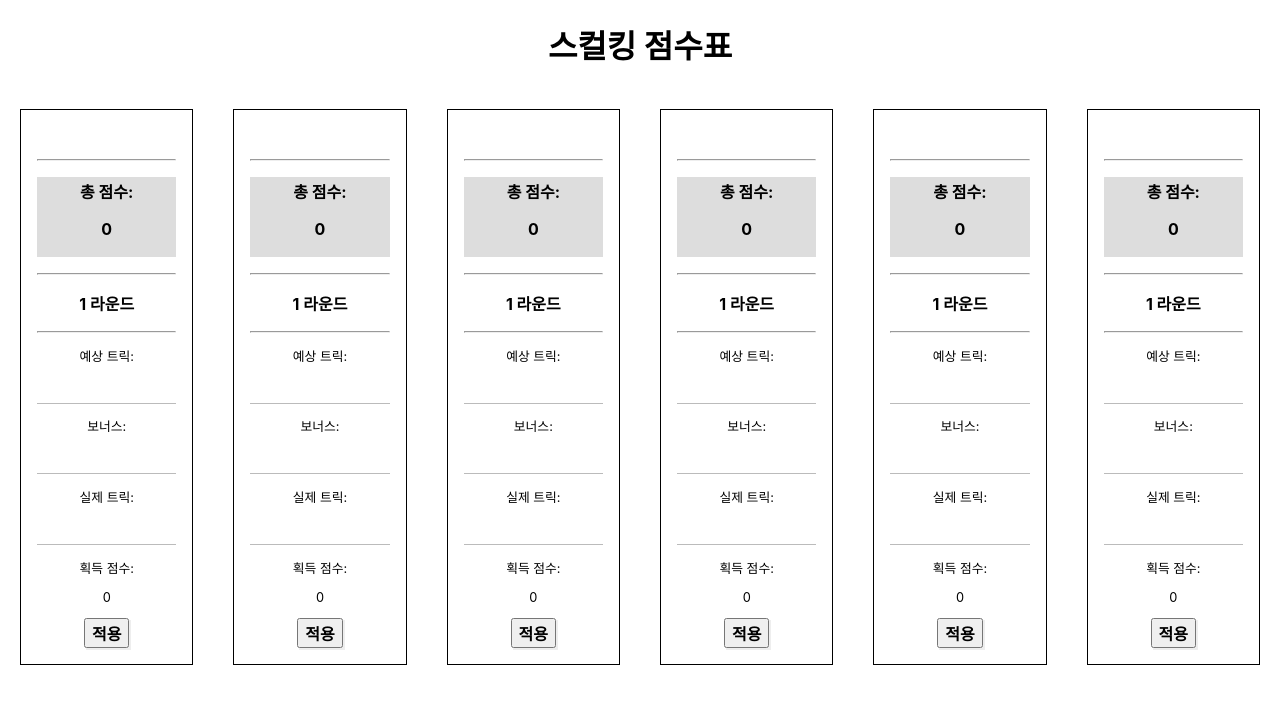
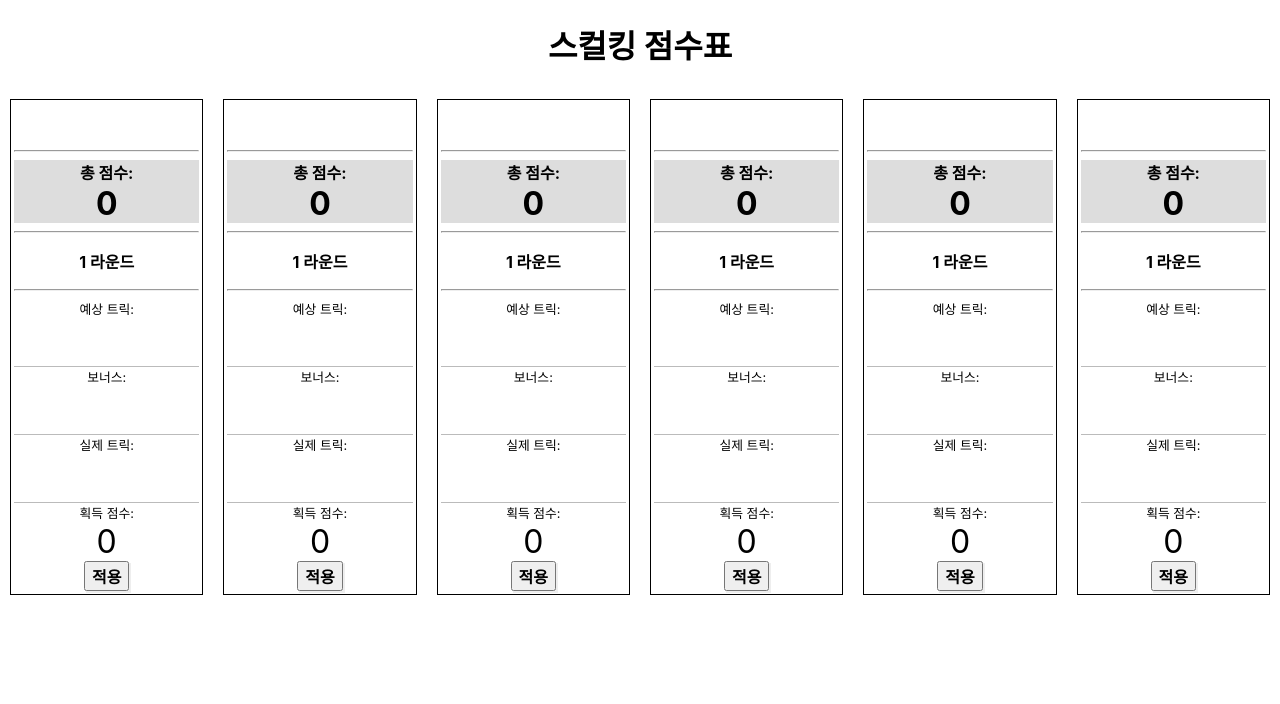
Before and after one commit to isaacdigs/skullking, a React (Create React App) app: page / in a window 1280 px wide. Shown: the top 704 px of the page. Built offline with nearby package versions, Linux system fonts and the light colour scheme.

Commit message:
initial feedback

```diff
--- a/src/App.css
+++ b/src/App.css
@@ -1,6 +1,7 @@
 .appTitle {
   text-align: center;
 }
+
 
 .ScoreBoard {
   display: flex;
@@ -20,9 +21,10 @@
 }
 .menu-item {
   cursor: pointer;
-  padding: 5px;
+  padding: 10px 5px;
   height: 28px;
   border-bottom: 1px solid rgb(187, 187, 187);
+  font-size: 2.5em;
 }
 .menu-item:hover {
   color: #2980b9;
--- a/src/Player/Player.js
+++ b/src/Player/Player.js
@@ -6,8 +6,8 @@ export default function Player() {
   // the style object
   const style = {
     textAlign: "center",
-    padding: "16px",
-    margin: "20px",
+    padding: "3px",
+    margin: "10px",
     border: "1px solid black",
   }
 
@@ -21,7 +21,7 @@ export default function Player() {
   if (currentTrickGuess !== 0 && currentTrickGuess === tricksWon) {
     currentScore = currentTrickGuess * 20 + currentBonus;
   } else if (currentTrickGuess === 0 && currentTrickGuess === tricksWon) {
-    currentScore = currentRound * 10
+    currentScore = currentRound * 10 + currentBonus;
   } else if (currentTrickGuess === 0 && currentTrickGuess !== tricksWon) {
     currentScore = -(currentRound * 10)
   } else if (currentTrickGuess !== 0 && currentTrickGuess !== tricksWon) {
@@ -47,13 +47,13 @@ export default function Player() {
 
   return (
     <div style={style}>
-      <input type="text" style={{fontWeight: "bold", textAlign: "center", fontSize: "20px", border: "none", width: "90%"}}></input>
+      <input type="text" style={{fontWeight: "bold", textAlign: "center", fontSize: "2em", border: "none", width: "90%"}}></input>
       <hr />
-      <p style={{fontWeight: "bold", backgroundColor: "#ddd", padding: "2px", fontSize: "1em"}}>총 점수: <p>{totalScore}</p></p>
+      <p style={{fontWeight: "bold", backgroundColor: "#ddd", fontSize: "1em", margin: "0"}}>총 점수: <p style={{fontSize:"2em", margin: "0"}}>{totalScore}</p></p>
       <hr />
       <p style={{fontWeight: "bold"}}> {currentRound} {currentRound !== "끝" ? "라운드" : null} </p>
       <hr />
-      <p style={{fontSize: "0.8em"}}>예상 트릭:
+      <p style={{fontSize: "0.8em", margin: "0"}}>예상 트릭:
         <Popup
           trigger={<div className="menu-item"> {currentTrickGuess} </div>}
           position="bottom"
@@ -80,7 +80,7 @@ export default function Player() {
           </div>
         </Popup>
       </p>
-      <p style={{fontSize: "0.8em"}}>보너스:
+      <p style={{fontSize: "0.8em", margin: "0"}}>보너스:
         <Popup
           trigger={<div className="menu-item"> {currentBonus} </div>}
           position="bottom"
@@ -93,6 +93,8 @@ export default function Player() {
         >
 
           <div className="menu">
+          <div className="menu-item" onClick={() => setCurrentBonus( -10 )}>-20</div>
+            <div className="menu-item" onClick={() => setCurrentBonus( -10 )}>-10</div>
             <div className="menu-item" onClick={() => setCurrentBonus( 0 )}>0</div>
             <div className="menu-item" onClick={() => setCurrentBonus( 10 )}>10</div>
             <div className="menu-item" onClick={() => setCurrentBonus( 20 )}>20</div>
@@ -104,10 +106,12 @@ export default function Player() {
             <div className="menu-item" onClick={() => setCurrentBonus( 80 )}>80</div>
             <div className="menu-item" onClick={() => setCurrentBonus( 90 )}>90</div>
             <div className="menu-item" onClick={() => setCurrentBonus( 100 )}>100</div>
+            <div className="menu-item" onClick={() => setCurrentBonus( 110 )}>110</div>
+            <div className="menu-item" onClick={() => setCurrentBonus( 120 )}>120</div>
           </div>
         </Popup>
       </p>
-      <p style={{fontSize: "0.8em"}}>실제 트릭:
+      <p style={{fontSize: "0.8em", margin: "0"}}>실제 트릭:
         <Popup
           trigger={<div className="menu-item"> {tricksWon} </div>}
           position="bottom"
@@ -133,8 +137,8 @@ export default function Player() {
           </div>
         </Popup>
       </p>
-      <p style={{fontSize: "0.8em"}}>획득 점수:
-        <p>{currentScore}</p>
+      <p style={{fontSize: "0.8em", margin: "0"}}>획득 점수:
+        <p style={{fontSize: "2.5em", margin: "0"}}>{currentScore}</p>
       </p>
       <button
         onClick={() => {
```
